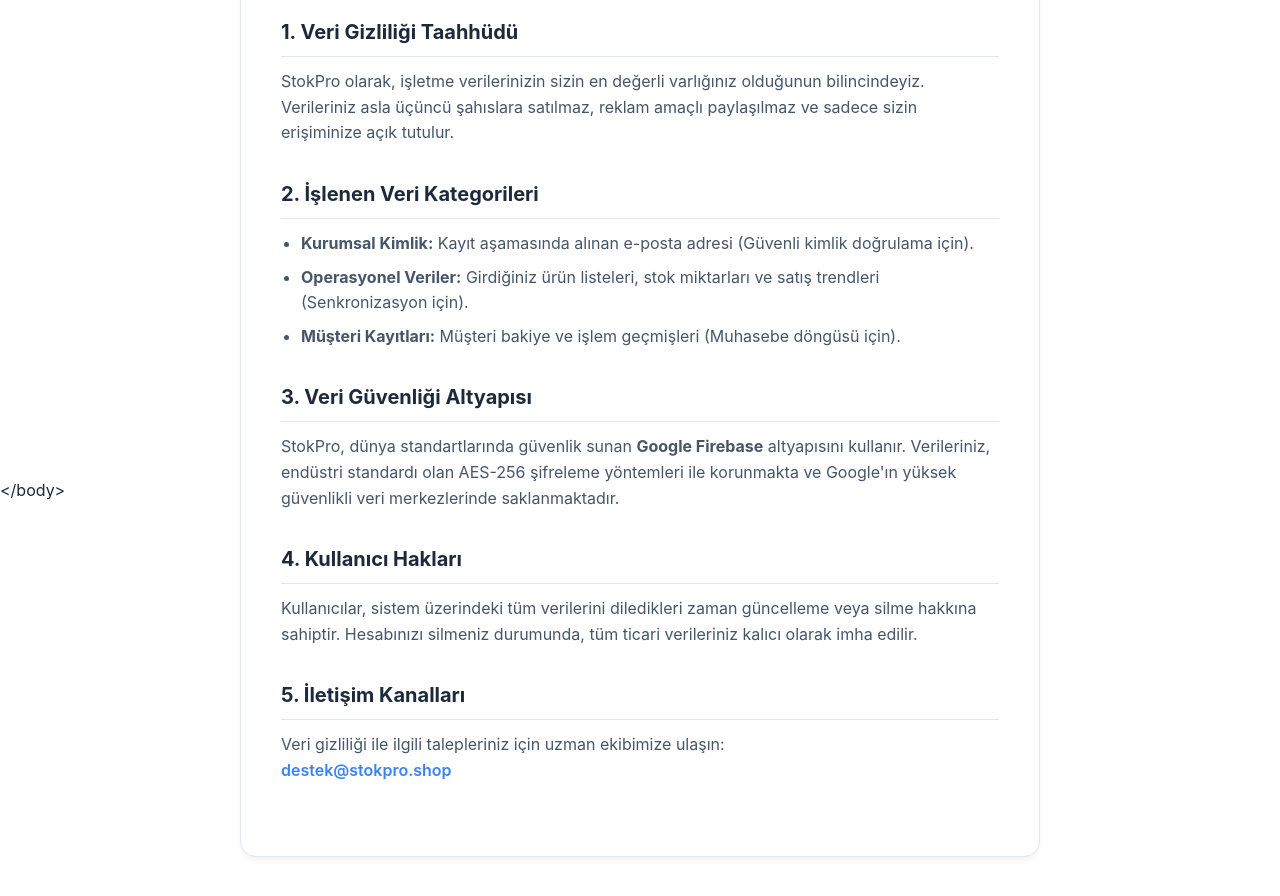
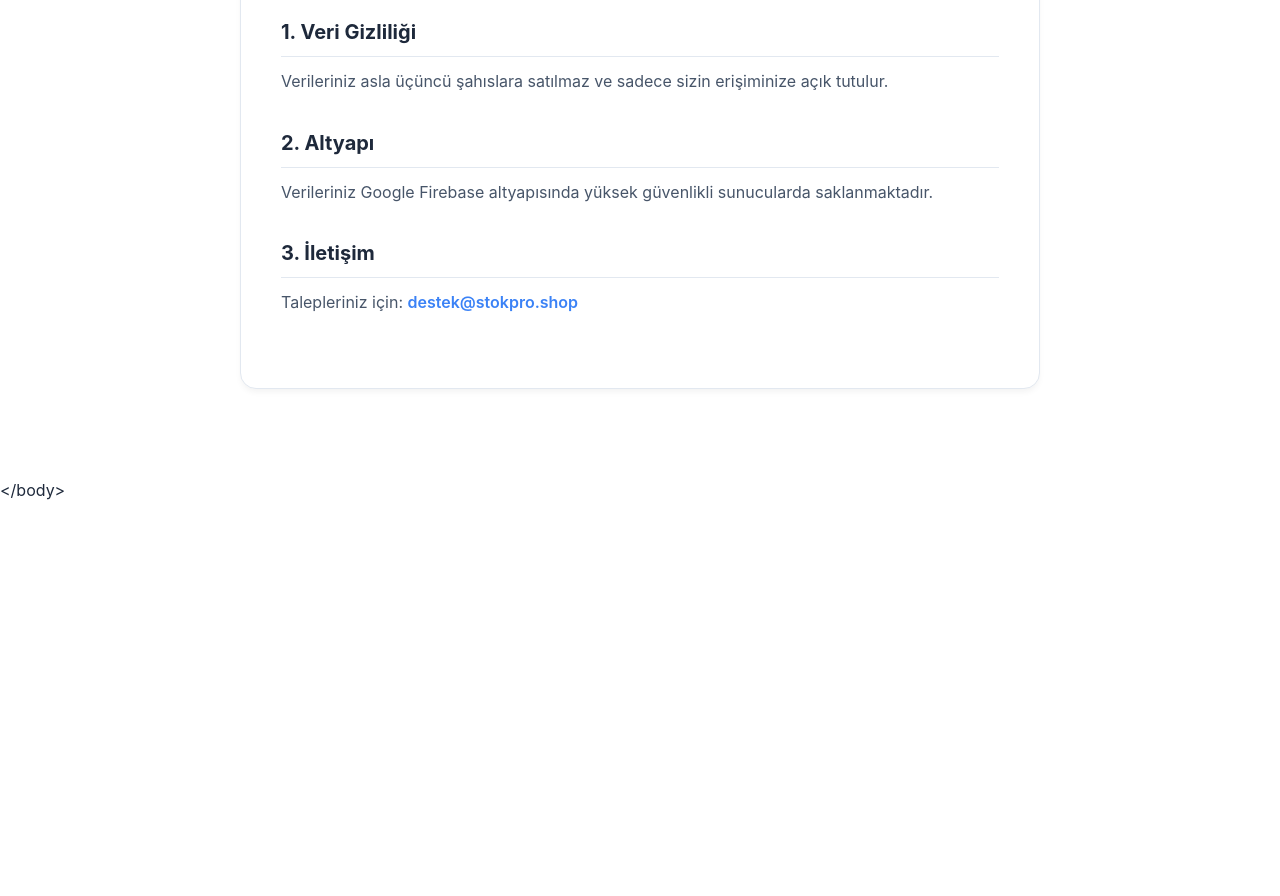
Before and after one commit to Bedirhan3428/stokpro, a React (Create React App) app: page /privacy-policy in a window 1280 px wide. Shown: the part 320-1216 px from the top of the page. After the commit the page ends 870 px from the top, so only its background shows below. Built offline with nearby package versions, Linux system fonts and the light colour scheme; no server answers.

Commit message:
Update PrivacyPolicy.js

```diff
--- a/src/PrivacyPolicy.js
+++ b/src/PrivacyPolicy.js
@@ -2,60 +2,28 @@
 import React from "react";
 import { Link } from "react-router-dom";
 
-function PrivacyPolicy() {
+const PrivacyPolicy = () => {
   return (
     <div className="legal-kapsul">
       <div className="legal-icerik">
         <Link to="/" className="legal-geri-btn">← Ana Sayfaya Dön</Link>
-
         <h1 className="legal-baslik">Gizlilik ve Veri Güvenliği</h1>
         <span className="legal-tarih">Son Güncelleme: 16 Ocak 2026</span>
-
         <div className="legal-bolum">
-          <h2 className="legal-altbaslik">1. Veri Gizliliği Taahhüdü</h2>
-          <p className="legal-metin">
-            StokPro olarak, işletme verilerinizin sizin en değerli varlığınız olduğunun bilincindeyiz.
-            Verileriniz asla üçüncü şahıslara satılmaz, reklam amaçlı paylaşılmaz ve sadece sizin erişiminize açık tutulur.
-          </p>
+          <h2 className="legal-altbaslik">1. Veri Gizliliği</h2>
+          <p className="legal-metin">Verileriniz asla üçüncü şahıslara satılmaz ve sadece sizin erişiminize açık tutulur.</p>
         </div>
-
         <div className="legal-bolum">
-          <h2 className="legal-altbaslik">2. İşlenen Veri Kategorileri</h2>
-          <ul className="legal-liste">
-            <li><strong>Kurumsal Kimlik:</strong> Kayıt aşamasında alınan e-posta adresi (Güvenli kimlik doğrulama için).</li>
-            <li><strong>Operasyonel Veriler:</strong> Girdiğiniz ürün listeleri, stok miktarları ve satış trendleri (Senkronizasyon için).</li>
-            <li><strong>Müşteri Kayıtları:</strong> Müşteri bakiye ve işlem geçmişleri (Muhasebe döngüsü için).</li>
-          </ul>
+          <h2 className="legal-altbaslik">2. Altyapı</h2>
+          <p className="legal-metin">Verileriniz Google Firebase altyapısında yüksek güvenlikli sunucularda saklanmaktadır.</p>
         </div>
-
         <div className="legal-bolum">
-          <h2 className="legal-altbaslik">3. Veri Güvenliği Altyapısı</h2>
-          <p className="legal-metin">
-            StokPro, dünya standartlarında güvenlik sunan <strong>Google Firebase</strong> altyapısını kullanır.
-            Verileriniz, endüstri standardı olan AES-256 şifreleme yöntemleri ile korunmakta ve Google'ın yüksek güvenlikli
-            veri merkezlerinde saklanmaktadır.
-          </p>
-        </div>
-
-        <div className="legal-bolum">
-          <h2 className="legal-altbaslik">4. Kullanıcı Hakları</h2>
-          <p className="legal-metin">
-            Kullanıcılar, sistem üzerindeki tüm verilerini diledikleri zaman güncelleme veya silme hakkına sahiptir.
-            Hesabınızı silmeniz durumunda, tüm ticari verileriniz kalıcı olarak imha edilir.
-          </p>
-        </div>
-
-        <div className="legal-bolum">
-          <h2 className="legal-altbaslik">5. İletişim Kanalları</h2>
-          <p className="legal-metin">
-            Veri gizliliği ile ilgili talepleriniz için uzman ekibimize ulaşın:
-            <br />
-            <a href="mailto:destek@stokpro.shop" className="legal-link">destek@stokpro.shop</a>
-          </p>
+          <h2 className="legal-altbaslik">3. İletişim</h2>
+          <p className="legal-metin">Talepleriniz için: <a href="mailto:destek@stokpro.shop" className="legal-link">destek@stokpro.shop</a></p>
         </div>
       </div>
     </div>
   );
-}
+};
 
 export default PrivacyPolicy;
```
